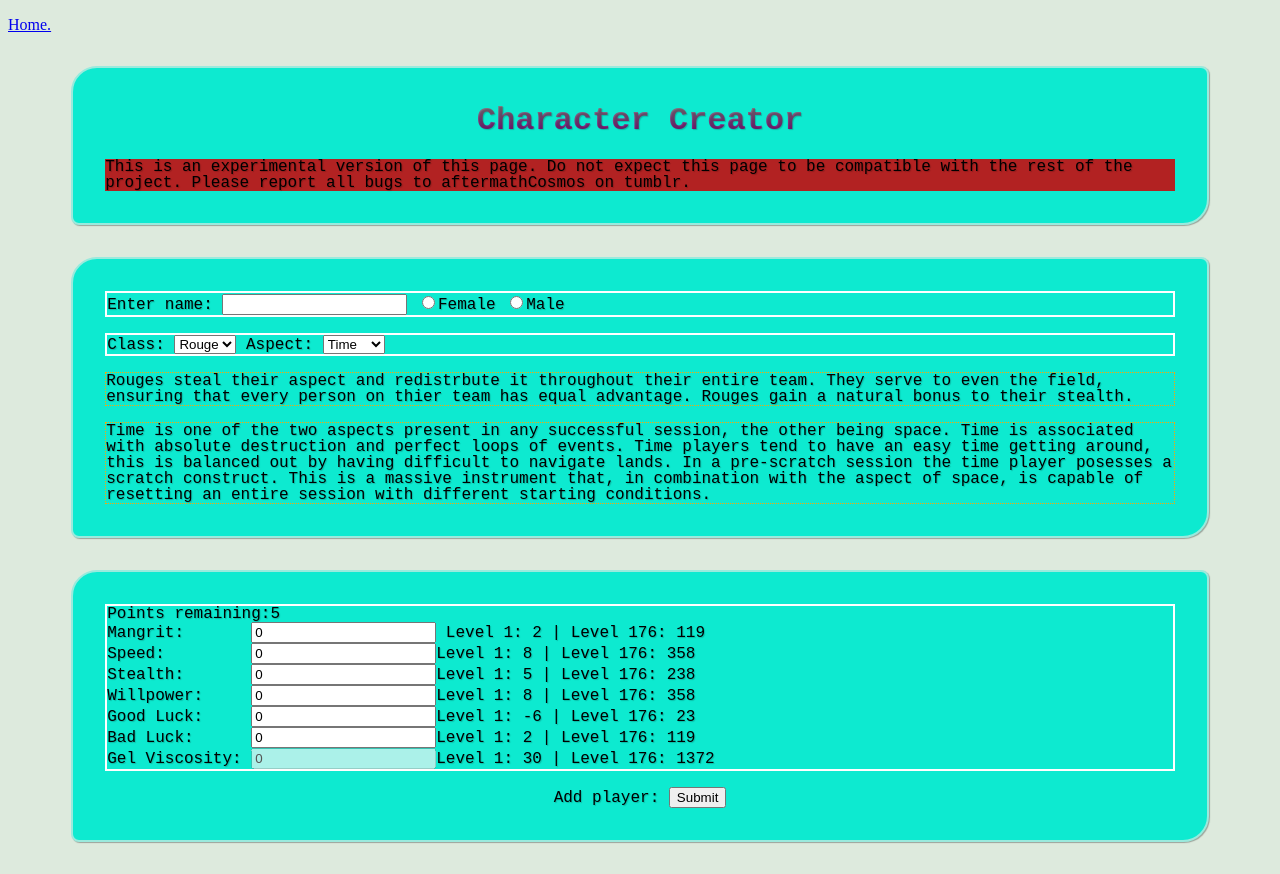
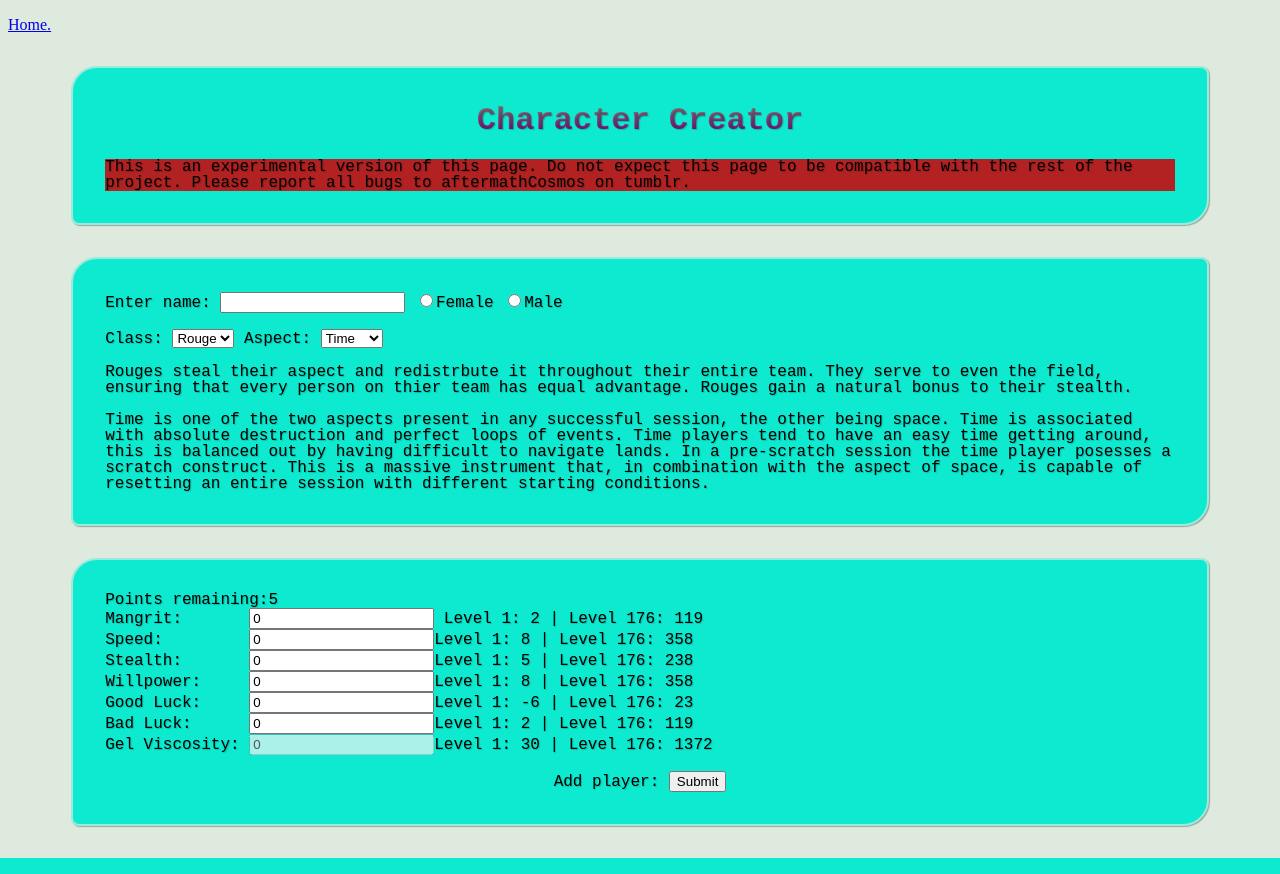
Before and after one commit to Backwards-N/Backwards-N.github.io, a PHP site: page /SMOD/player_creator.html in a window 1280 px wide. Run offline with PHP 8.4, Linux system fonts and the light colour scheme; some libraries are stand-ins or nearby versions.

Commit message:
Update style.css

```diff
--- a/style.css
+++ b/style.css
@@ -25,15 +25,6 @@ form {
 
 p.creatorMenu {
     text-align: left;
-    border-style: solid;
-    border-width: 2px;
-    border-color: white;
-}
-
-p.playerDisplay {
-    border-style: solid;
-    border-width: 1px;
-    border-color: green;
 }
 
 .debugText {
@@ -43,9 +34,6 @@ p.playerDisplay {
 
 .info {
     text-align: left;
-    border-style: dotted;
-    border-width: 1px;
-    border-color: orange;
 }
 
 img {
```
